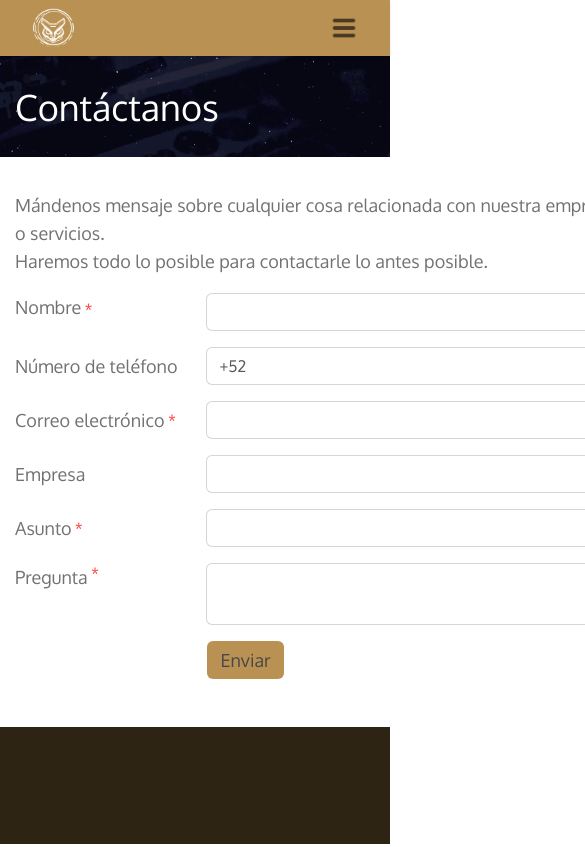
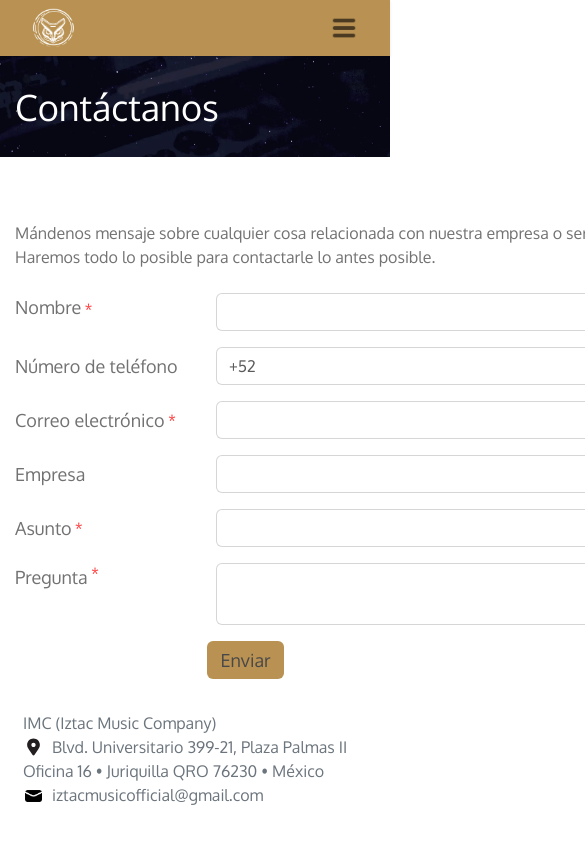
Before and after one commit to saulkurosaki/IZTAC-MUSIC-COMPANY, a Next.js app: page /contact-us in a window 390 px wide. Shown: the top 847 px of the page, 585 px wide, since content can reach past the window. Built offline with nearby package versions, Linux system fonts and the light colour scheme.

Commit message:
feat(ContactSection): implement the on medium devices responsive layout

```diff
--- a/components/contact-us/ContactSection.tsx
+++ b/components/contact-us/ContactSection.tsx
@@ -5,11 +5,11 @@ import ContactForm from "./ContactForm";
 
 const ContactSection = () => {
   return (
-    <section className="w-full xl:h-[546px] max-xl:h-[570px] bg-white py-10">
-      <div className="container xl:w-[1320px] max-xl:w-[960px] h-full px-0">
-        <div className="w-full h-full flex">
-          <div className="xl:w-[880px] max-xl:w-[640px] h-full px-[15px]">
-            <p className="w-full xl:h-12 max-xl:h-[72px] mb-4 text-lg text-[#727272] flex items-center oxygen">
+    <section className="w-full xl:h-[546px] lg:h-[570px] max-lg:h-[690px] bg-white py-10">
+      <div className="container xl:w-[1320px] lg:w-[960px] max-lg:w-[720px] h-full px-0">
+        <div className="w-full h-full flex max-lg:flex-col">
+          <div className="xl:w-[880px] lg:w-[640px] max-lg:w-full lg:h-full max-lg:h-[466px] max-lg:mt-6 px-[15px]">
+            <p className="w-full xl:h-12 lg:h-[72px] max-lg:h-[48px] mb-4 lg:text-lg max-lg:text-base text-[#727272] flex items-center oxygen">
               Mándenos mensaje sobre cualquier cosa relacionada con nuestra
               empresa o servicios. <br />
               Haremos todo lo posible para contactarle lo antes posible.
@@ -18,12 +18,12 @@ const ContactSection = () => {
               <ContactForm />
             </div>
           </div>
-          <div className="xl:w-[440px] max-xl:w-[320px] h-full px-[15px]">
-            <div className="xl:w-[410px] max-xl:w-[290px] xl:h-24 max-xl:h-36 pl-2">
+          <div className="xl:w-[440px] lg:w-[320px] max-lg:w-[720px] lg:h-full max-lg:h-[96px] max-lg:mt-6 px-[15px]">
+            <div className="xl:w-[410px] lg:w-[290px] max-lg:w-[690px] xl:h-24 lg:h-36 max-lg:h-24 pl-2">
               <p className="w-full h-6 text-[#6C757D] oxygen">
                 IMC (Iztac Music Company)
               </p>
-              <p className="w-full xl:h-6 max-xl:h-12 flex text-[#6C757D] oxygen">
+              <p className="w-full xl:h-6 lg:h-12 max-lg:h-6 flex text-[#6C757D] oxygen">
                 <Image
                   src={LocationLogo}
                   alt="location_logo"
@@ -31,7 +31,7 @@ const ContactSection = () => {
                 />
                 <span>Blvd. Universitario 399-21, Plaza Palmas II</span>
               </p>
-              <p className="w-full xl:h-6 max-xl:h-12 text-[#6C757D] oxygen">
+              <p className="w-full xl:h-6 lg:h-12 max-lg:h-6 text-[#6C757D] oxygen">
                 Oficina 16 • Juriquilla QRO 76230 • México
               </p>
               <p className="w-full h-6 flex text-[#6C757D] oxygen">
```
